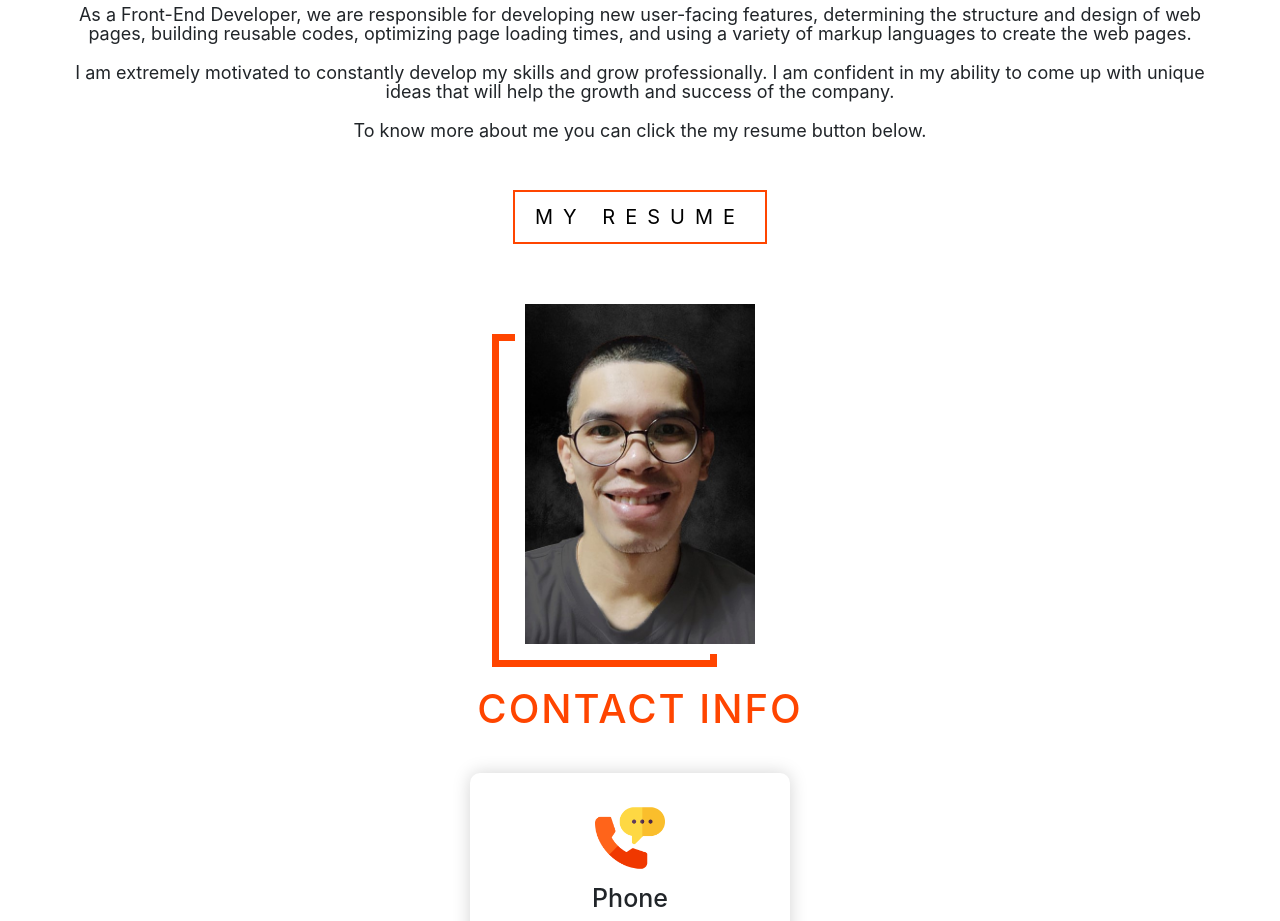
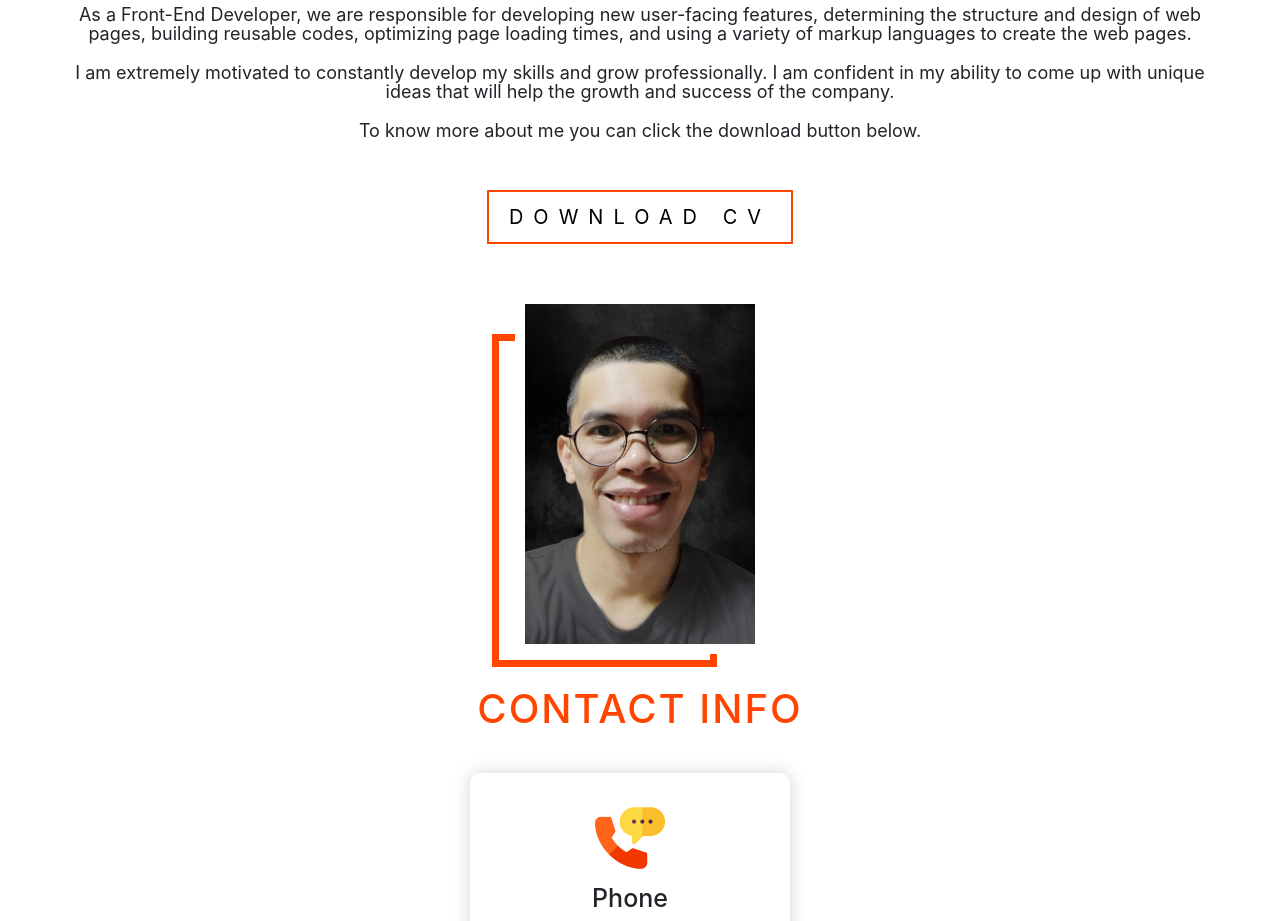
Before and after one commit to jcgraellos/webportfolio, a plain HTML site: page index.html in a window 1280 px wide. Shown: the part 3900-4821 px from the top of the page. Drawn offline with nearby package versions, Linux system fonts and the light colour scheme.

Commit message:
Add activity code

```diff
--- a/index.html
+++ b/index.html
@@ -161,8 +161,8 @@
 						I am extremely motivated to constantly develop my skills and
 						grow professionally. I am confident in my ability to come up with unique ideas that will help the growth and success of the company.
 					</p>
-					<p>To know more about me you can click the my resume button below.</p>
-					<a href="./images/Resume.pdf" class="cta">My Resume</a>
+					<p>To know more about me you can click the download button below.</p>
+					<a href="./images/Resume.pdf" class="cta">Download CV</a>
 				</div>
 			</div>
 		</section>
```
